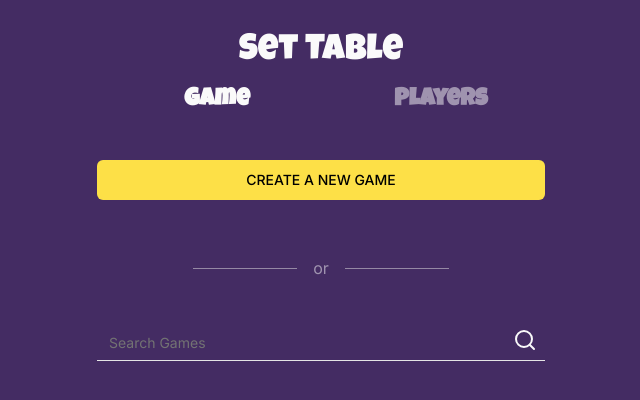
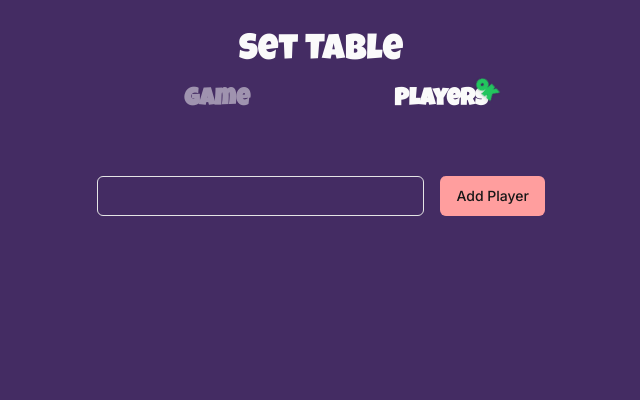
Before and after one commit to StianSto/Skarbard, a Next.js app: page /table in a window 1280 px wide. Shown: the top 400 px of the page, without its empty margins (319-959 px from the left). Built offline with nearby package versions, Linux system fonts and the light colour scheme.

Commit message:
added players tab to table page

```diff
--- a/app/table/page.tsx
+++ b/app/table/page.tsx
@@ -7,9 +7,9 @@ import { Button } from "@/components/ui/button";
 import GameRule from "@/components/ui/gameRule";
 import { Separator } from "@/components/ui/separator";
 import Link from "next/link";
-import { useRouter, useSearchParams } from "next/navigation";
-import { rule } from "postcss";
-import { useEffect, useState } from "react";
+import { FormEvent, useEffect, useState } from "react";
+import { Input } from "@/components/ui/input";
+import { v4 as uuidv4 } from "uuid";
 
 interface ITable {
   game: Game;
@@ -21,23 +21,22 @@ interface ITable {
 
 export default function Table({ params }: any) {
   // "game" or "players"
-  const [multistep, setMultistep] = useState("game");
+  const [multistep, setMultistep] = useState("players");
+  const [newPlayer, setNewPlayer] = useState("");
 
   let localTable: ITable | null = null;
-  const players = storePlayers((state) => state.players);
+  const { players, addPlayer, editPlayer, removePlayer } = storePlayers(
+    (state) => state
+  );
   const gameLib = storeGameLib((state) => state.gameLib);
 
-  const updateGameState = useGameSettingsStore(
-    (state) => state.updateGameState
+  const { game, resetToDefault, updateGameState } = useGameSettingsStore(
+    (state) => state
   );
-  const resetToDefault = useGameSettingsStore((state) => state.resetToDefault);
-  const game = useGameSettingsStore((state) => state.game);
   const [gameLoaded, setGameLoaded] = useState(false);
 
   if (typeof window !== "undefined") {
     localTable = JSON.parse(localStorage.getItem("table") || "[]");
-
-    // gameLib = new Map(JSON.parse(localStorage.getItem("gameLibrary") || "[]"));
   }
 
   useEffect(() => {
@@ -63,6 +62,16 @@ export default function Table({ params }: any) {
   function handleRemove(id: string) {
     resetToDefault();
     setGameLoaded(false);
+  }
+
+  function handleAddPlayer(e: FormEvent) {
+    e.preventDefault();
+
+    addPlayer({
+      id: uuidv4(),
+      name: newPlayer,
+    });
+    setNewPlayer("");
   }
 
   useEffect(() => {
@@ -101,13 +110,20 @@ export default function Table({ params }: any) {
       <nav className="mt-2">
         <div className="flex font-lucky">
           <Button
-            className={`text-center font-bold text-2xl flex-1 rounded-e-none ${
+            className={`text-center font-bold text-2xl flex-1 rounded-e-none  ${
               multistep !== "game" ? "opacity-50" : null
             }`}
             onClick={() => setMultistep("game")}
             variant={"ghost"}
           >
+            <span className="relative">
               Game
+              {gameLoaded && (
+                <span className="absolute -top-2 -right-2 rotate-45 text-lg text-green-500">
+                  OK
+                </span>
+              )}
+            </span>
           </Button>
           <Button
             className={`text-center font-bold text-2xl flex-1 p-0 hover:opacity-100 rounded-s-none ${
@@ -116,7 +132,14 @@ export default function Table({ params }: any) {
             onClick={() => setMultistep("players")}
             variant={"ghost"}
           >
+            <span className="relative">
               Players
+              {players && (
+                <span className="absolute -top-2 -right-2 rotate-45 text-lg text-green-500 drop-shadow shadow-black">
+                  OK
+                </span>
+              )}
+            </span>
           </Button>
         </div>
       </nav>
@@ -142,7 +165,6 @@ export default function Table({ params }: any) {
         </section>
       )}
 
-      {/* players */}
       {gameLoaded && multistep === "game" && (
         <section className="my-10">
           <div className="flex justify-between items-center">
@@ -167,32 +189,33 @@ export default function Table({ params }: any) {
         </section>
       )}
 
-      {/* <section className="mt-4">
-        <h2>Game: {game ? game.title : <i>choose a game</i>}</h2>
-        {game && (
-          <>
-            <h2>Game rules</h2>
-            {Object.entries(game.options).map(
-              ([ruleKey, { active }], index) =>
-                active && <GameRule ruleKey={ruleKey} key={index} />
-            )}
-          </>
-        )}
-      </section>
-      <section className="mt-4">
-        <div className="flex justify-between items-center">
-          <h2>Players</h2>
-          <Link href={"/table"}>Edit</Link>
+      {players && multistep === "players" && (
+        <section className="my-10">
+          <div>
+            <form
+              className="flex gap-4 mt-4"
+              onSubmit={(e) => handleAddPlayer(e)}
+            >
+              <Input
+                value={newPlayer}
+                onChange={(e) => setNewPlayer(e.target.value)}
+              />
+              <Button>Add Player</Button>
+            </form>
           </div>
-        <div className="flex flex-wrap gap-2">
+
+          <div className="flex flex-wrap gap-2 my-10">
             {players.map((player, index) => (
-            <p key={index} className="px-4 py-2 rounded bg-cyan-700">
+              <p
+                key={index}
+                className="px-6 py-2 rounded bg-slate-100 text-primary font-bold"
+              >
                 {player.name}
               </p>
             ))}
           </div>
         </section>
-					*/}
+      )}
 
       {/* <Button onClick={createTable}>
         {creatingTable ? "Creating Table" : "Start Game"}
```
Lines whose indentation alone changed are shown as unchanged.
